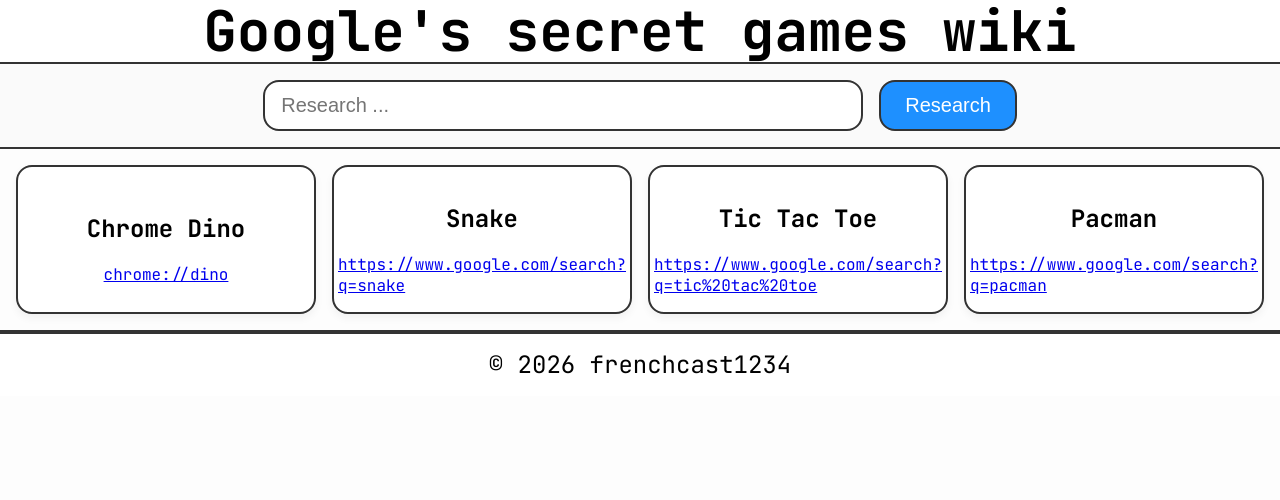
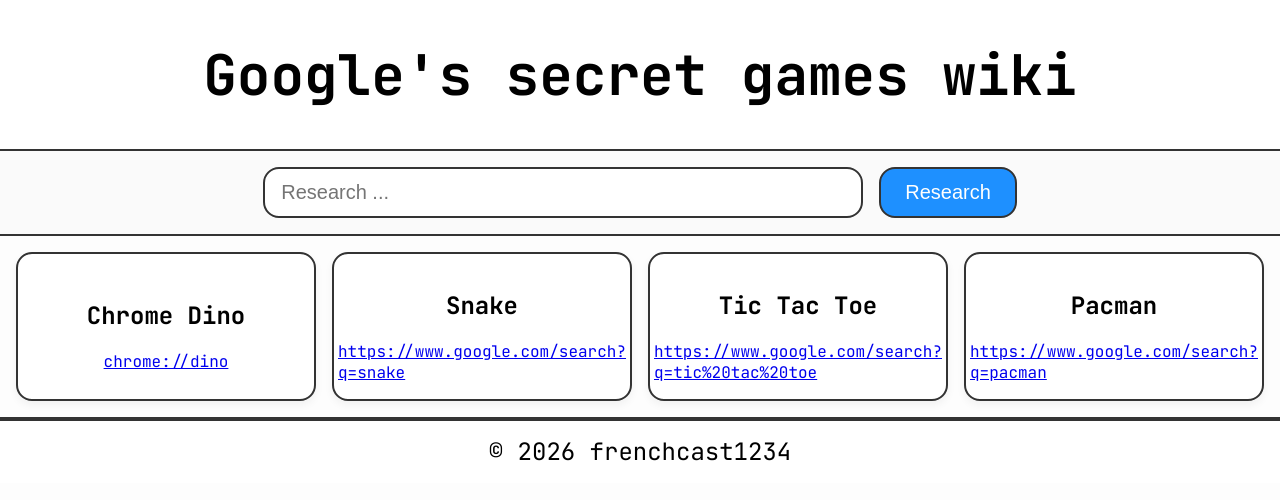
Before and after one commit to frenchcast1234/sgw, a plain HTML site: page index.html in a window 1280 px wide. Drawn offline with Linux system fonts and the light colour scheme.

Commit message:
Update header height properties in style.css
Change header height to auto and set minimum height.

```diff
--- a/src/style.css
+++ b/src/style.css
@@ -27,7 +27,8 @@
     display: flex;
     align-items: center;
     justify-content: center;
-    height: 64px;
+    min-height: 64px;
+    height: auto;
     width: 100%;
     border-bottom: var(--border);
     font-weight: bold;
```
